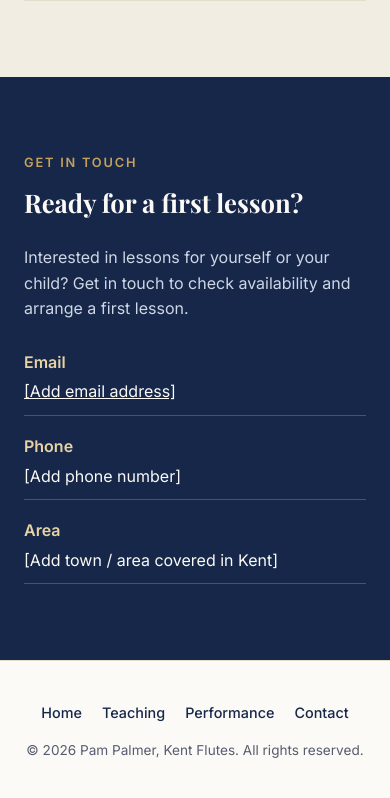
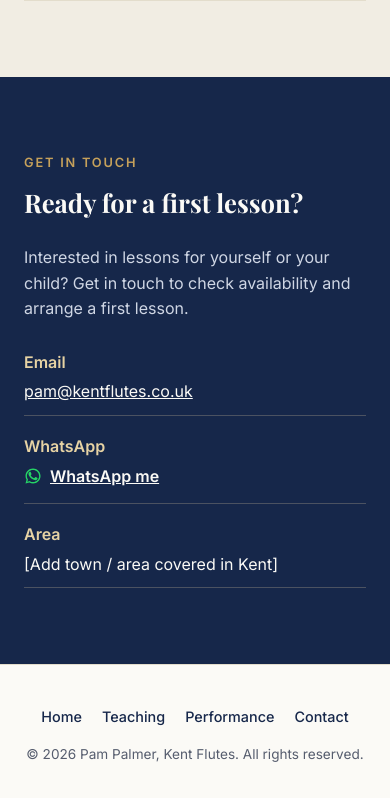
Before and after one commit to kieronjp1976/kentflutes, a plain HTML site: page index.html in a window 390 px wide. Shown: the part 1909-2707 px from the top of the page. Drawn offline with nearby package versions, Linux system fonts and the light colour scheme.

Commit message:
Add real email, swap phone for WhatsApp contact link
Use Pam's real email (pam@kentflutes.co.uk) and replace the phone
number field with a WhatsApp link instead, since the number isn't
public yet pending a dedicated mobile for the site. The wa.me link
still needs that number added once it's active - left as a
placeholder for now.

Co-Authored-By: Claude Sonnet 5 <noreply@anthropic.com>

```diff
--- a/index.html
+++ b/index.html
@@ -106,11 +106,16 @@
         <dl class="contact-details">
           <div>
             <dt>Email</dt>
-            <dd><a href="mailto:info@kentflutes.co.uk">[Add email address]</a></dd>
+            <dd><a href="mailto:pam@kentflutes.co.uk">pam@kentflutes.co.uk</a></dd>
           </div>
           <div>
-            <dt>Phone</dt>
-            <dd>[Add phone number]</dd>
+            <dt>WhatsApp</dt>
+            <dd>
+              <a class="whatsapp-link" href="https://wa.me/44[ADD WHATSAPP NUMBER]" target="_blank" rel="noopener">
+                <svg class="whatsapp-icon" viewBox="0 0 24 24" aria-hidden="true"><path d="M17.47 14.38c-.3-.15-1.76-.87-2.03-.97-.27-.1-.47-.15-.67.15-.2.3-.77.97-.94 1.17-.17.2-.35.22-.65.07-.3-.15-1.26-.46-2.4-1.48-.89-.79-1.48-1.76-1.66-2.06-.17-.3-.02-.46.13-.61.14-.14.3-.35.45-.52.15-.17.2-.3.3-.5.1-.2.05-.37-.02-.52-.07-.15-.67-1.6-.91-2.2-.24-.58-.49-.5-.67-.51h-.57c-.2 0-.52.07-.79.37-.27.3-1.04 1.02-1.04 2.48 0 1.46 1.07 2.87 1.22 3.07.15.2 2.1 3.2 5.08 4.49.71.31 1.26.49 1.69.63.71.22 1.36.19 1.87.12.57-.09 1.76-.72 2.01-1.41.25-.69.25-1.28.17-1.41-.07-.12-.27-.2-.57-.35z"/><path d="M12.02 2C6.5 2 2 6.47 2 11.96c0 1.84.5 3.56 1.38 5.04L2 22l5.17-1.35a10.01 10.01 0 0 0 4.85 1.24h.01c5.52 0 10.01-4.47 10.01-9.96C21.99 6.47 17.5 2 12.02 2Zm0 18.12h-.01a8.1 8.1 0 0 1-4.14-1.14l-.3-.17-3.07.8.82-2.98-.2-.31a8.08 8.08 0 0 1-1.25-4.36c0-4.47 3.65-8.1 8.16-8.1 2.18 0 4.22.85 5.76 2.39a8.05 8.05 0 0 1 2.39 5.73c0 4.47-3.66 8.14-8.16 8.14Z"/></svg>
+                WhatsApp me
+              </a>
+            </dd>
           </div>
           <div>
             <dt>Area</dt>
--- a/styles.css
+++ b/styles.css
@@ -385,6 +385,20 @@ h1, h2, h3 {
 
 .contact-details dd a { color: var(--paper); }
 
+.whatsapp-link {
+  display: inline-flex;
+  align-items: center;
+  gap: 8px;
+  font-weight: 600;
+}
+
+.whatsapp-icon {
+  width: 18px;
+  height: 18px;
+  fill: #25d366;
+  flex-shrink: 0;
+}
+
 /* Footer */
 .site-footer {
   padding: 40px 0 32px;
```
